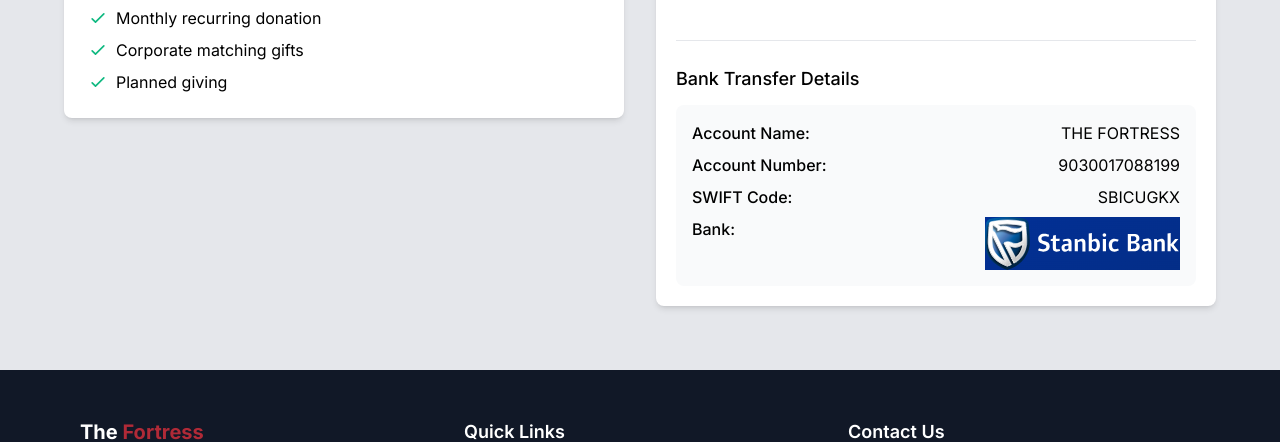
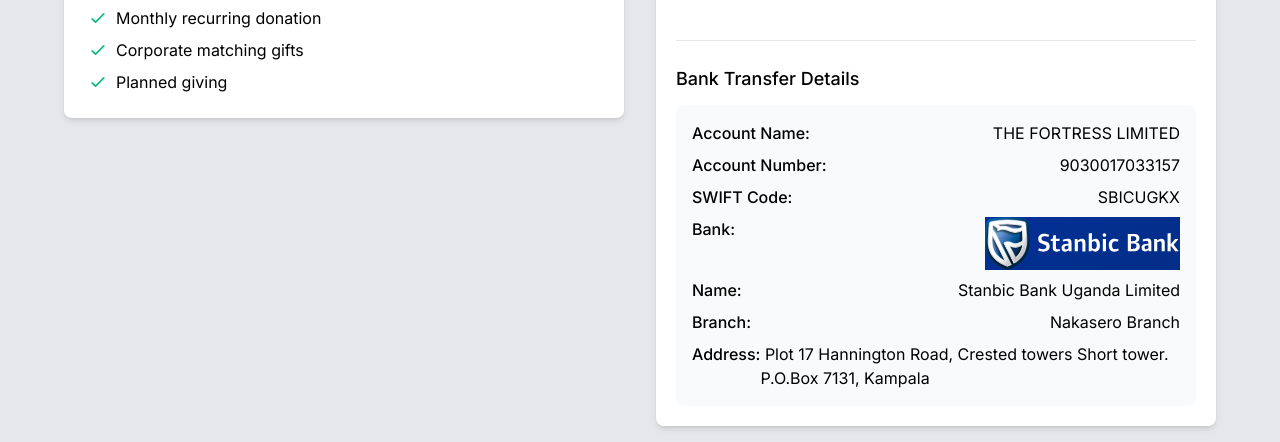
Before and after one commit to geobw30/thefortress-nextjs, a Next.js app: page / in a window 1280 px wide. Shown: the part 8140-8582 px from the top of the page. Built offline with nearby package versions, Linux system fonts and the light colour scheme; no server answers.

Commit message:
updates bank details

```diff
--- a/app/donate/page.js
+++ b/app/donate/page.js
@@ -240,11 +240,11 @@ const DonatePage = () => {
                   <div className="space-y-2">
                     <div className="flex justify-between">
                       <span className="font-medium">Account Name:</span>
-                      <span>THE FORTRESS</span>
+                      <span>THE FORTRESS LIMITED</span>
                     </div>
                     <div className="flex justify-between">
                       <span className="font-medium">Account Number:</span>
-                      <span>9030017088199</span>
+                      <span>9030017033157</span>
                     </div>
                     <div className="flex justify-between">
                       <span className="font-medium">SWIFT Code:</span>
@@ -259,6 +259,21 @@ const DonatePage = () => {
                         />
                       </span>
                     </div>
+                    <div className="flex justify-between">
+                      <span className="font-medium">Name: </span>
+                      <span>Stanbic Bank Uganda Limited</span>
+                    </div>
+                    <div className="flex justify-between">
+                      <span className="font-medium">Branch: </span>
+                      <span>Nakasero Branch</span>
+                    </div>
+                    <div className="flex justify-between">
+                      <span className="font-medium">Address: </span>
+                      <span>
+                        &nbsp;Plot 17 Hannington Road, Crested towers Short
+                        tower. P.O.Box 7131, Kampala
+                      </span>
+                    </div>
                   </div>
                 </div>
               </div>
--- a/components/sections/DonateSection.jsx
+++ b/components/sections/DonateSection.jsx
@@ -209,11 +209,11 @@ const DonateSection = () => {
                   <div className="space-y-2">
                     <div className="flex justify-between">
                       <span className="font-medium">Account Name:</span>
-                      <span>THE FORTRESS</span>
+                      <span>THE FORTRESS LIMITED</span>
                     </div>
                     <div className="flex justify-between">
                       <span className="font-medium">Account Number:</span>
-                      <span>9030017088199</span>
+                      <span>9030017033157</span>
                     </div>
                     <div className="flex justify-between">
                       <span className="font-medium">SWIFT Code:</span>
@@ -228,6 +228,21 @@ const DonateSection = () => {
                         />
                       </span>
                     </div>
+                    <div className="flex justify-between">
+                      <span className="font-medium">Name: </span>
+                      <span>Stanbic Bank Uganda Limited</span>
+                    </div>
+                    <div className="flex justify-between">
+                      <span className="font-medium">Branch: </span>
+                      <span>Nakasero Branch</span>
+                    </div>
+                    <div className="flex justify-between">
+                      <span className="font-medium">Address: </span>
+                      <span>
+                        &nbsp;Plot 17 Hannington Road, Crested towers Short
+                        tower. P.O.Box 7131, Kampala
+                      </span>
+                    </div>
                   </div>
                 </div>
               </div>
```
